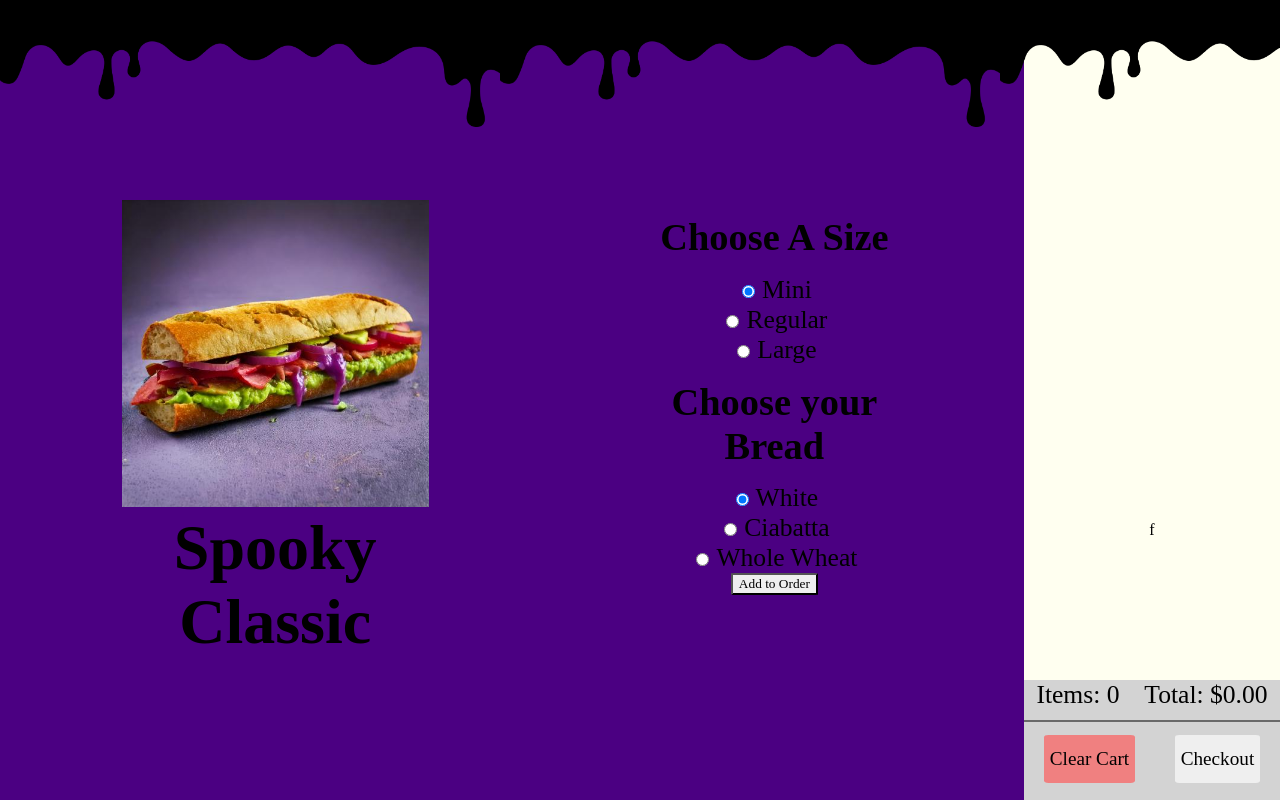
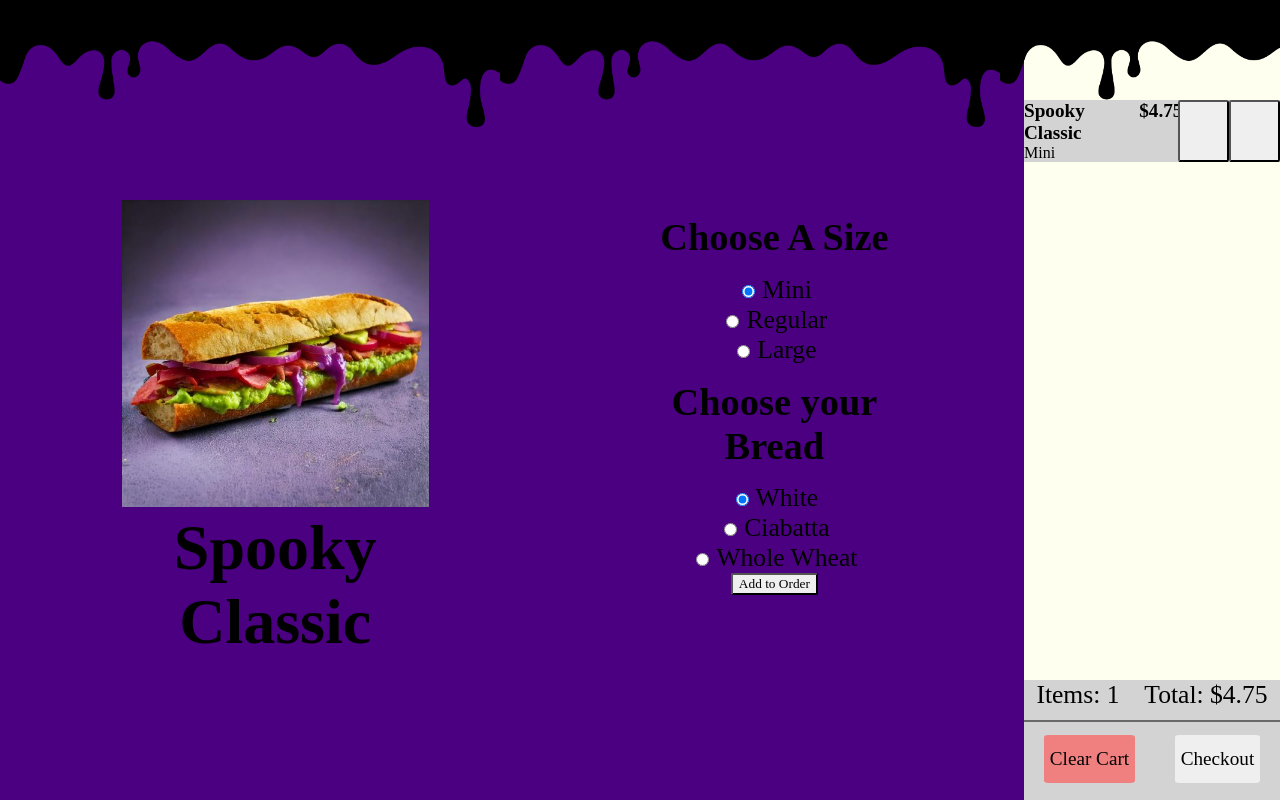
Before and after one commit to 125CoryR/CRDeli, a plain HTML site: page Spooky_Classic/index.html in a window 1280 px wide. Both pictures are taken after a click on the button "Add to Order". Drawn offline with Linux system fonts and the light colour scheme; a web font is replaced by a local one.

Commit message:
local storage and cart

```diff
--- a/Spooky_Classic/index.html
+++ b/Spooky_Classic/index.html
@@ -10,7 +10,7 @@
     <link href="https://fonts.googleapis.com/css2?family=Pirata+One&display=swap" rel="stylesheet">
 
 </head>
-<body>
+<body onload="Reload()">
 <div id = "menuBar" >
 
 </div>
@@ -70,7 +70,7 @@
 </div>
 <div id = "cartDiv">
     <div id = "itemsDiv">
-        f
+
 
 
     </div>
--- a/Spooky_Classic/index.js
+++ b/Spooky_Classic/index.js
@@ -1,13 +1,100 @@
 
-var toppingChanges = {}
+var currentCart = [];
+var sandwich = "Spooky Classic";
+
+
 function Order(){
+    var price = 0;
+    var toppingChanges = [sandwich, price]
 
+    if(document.getElementById("Mini").checked){
+        toppingChanges[toppingChanges.length] = "Mini";
+        price += 4.75;
+    }
+    if(document.getElementById("Regular").checked){
+        toppingChanges[toppingChanges.length] = "Regular";
+        price += 6.75;
+    }
+    if(document.getElementById("Large").checked){
+        toppingChanges[toppingChanges.length] = "Large";
+        price += 8.75;
+    }
     if(document.getElementById("Ciabatta").checked){
-        toppingChanges[toppingChanges.length]= "Ciabatta Roll";
+        toppingChanges[toppingChanges.length] = "Ciabatta Roll";
     }
     if(document.getElementById("WholeWheat").checked){
-        toppingChanges[toppingChanges.length]= "Whole Wheat Roll";
+        toppingChanges[toppingChanges.length] = "Whole Wheat Roll";
+    }
+    toppingChanges[1] = price;
+
+    if(currentCart === null)
+        currentCart[0] = toppingChanges;
+    else
+    currentCart[currentCart.length] = toppingChanges;
+
+    localStorage.setItem("cart", JSON.stringify(currentCart));
+    UpdateCart();
+
+}
+function Reload(){
+    if(JSON.parse(localStorage.getItem("cart")) === null)
+        currentCart = [];
+    else
+    currentCart = JSON.parse(localStorage.getItem("cart"));
+    UpdateCart();
+
+}
+function UpdateCart(){
+    var parentDiv = document.getElementById("itemsDiv");
+    document.getElementById("items").innerHTML = "Items: " + currentCart.length;
+    var totalPrice = 0;
+    while (parentDiv.firstChild) {
+        parentDiv.removeChild(parentDiv.lastChild);
     }
 
+    for(var i = 0; i < currentCart.length; i++)
+    {
+        var div = document.createElement("div");
+        div.style.display = "flex";
+        div.style.backgroundColor= "lightgray";
+        div.style.width = "100%";
+
+        var info = div.appendChild(document.createElement("div"));
+        info.style.width = "45%";
+
+        var sandwichName = info.appendChild(document.createElement("h4"));
+        sandwichName.innerHTML = currentCart[i][0];
+
+        var toppings = info.appendChild(document.createElement("p"));
+        var toppingsString = "";
+
+        for(var z = 2; z < currentCart[i].length; z++)
+        {
+            if (z !== 2)
+            {
+                toppingsString = toppingsString + ",";
+            }
+            toppingsString = toppingsString + currentCart[i][z];
+        }
+        toppings.innerHTML = toppingsString;
+
+        sandwichName.style.margin = "0px";
+        toppings.style.margin = "0px";
+        var price = div.appendChild(document.createElement("h4"));
+        price.innerHTML = "$" + currentCart[i][1];
+        price.style.width = "15%";
+        price.style.margin = "0px";
+        price.style.fontSize = "1.5vw" ;
+        totalPrice += currentCart[i][1];
+
+
+
+        var editButton = div.appendChild(document.createElement("button"));
+        editButton.style.width = "20%";
+        var deleteButton = div.appendChild(document.createElement("button"));
+        deleteButton.style.width = "20%";
+        parentDiv.appendChild(div);
+    }
+    document.getElementById("price").innerHTML = "Total: $" + (new Intl.NumberFormat().format(totalPrice));
 
 }
--- a/Spooky_Classic/style.css
+++ b/Spooky_Classic/style.css
@@ -62,11 +62,9 @@ label{
     font-size: 2vw;
 }
 #cartDiv{
-    display: flex;
 
-    flex-direction: column;
-    justify-content: space-around;
-    align-items: center;
+
+
     margin-left: 80%;
     width: 20%;
     height: 100vh;
@@ -74,7 +72,7 @@ label{
     position: fixed;
     background-color: ivory;
     border-radius: 2%;
-    padding-top:  130px;
+    padding-top:  100px;
 
 }
 #checkoutButtonsDiv{
@@ -116,3 +114,16 @@ button{
     font-family: "Pirata One";
     border-radius: 5%;
 }
+#itemsDiv{
+    width: 100%;
+    display: flex;
+    flex-direction: column;
+    justify-content: start;
+    top: 0%;
+    max-height: 85vh;
+
+}
+h4{
+    font-size: 1.5vw;
+    margin: 0px;
+}
```
